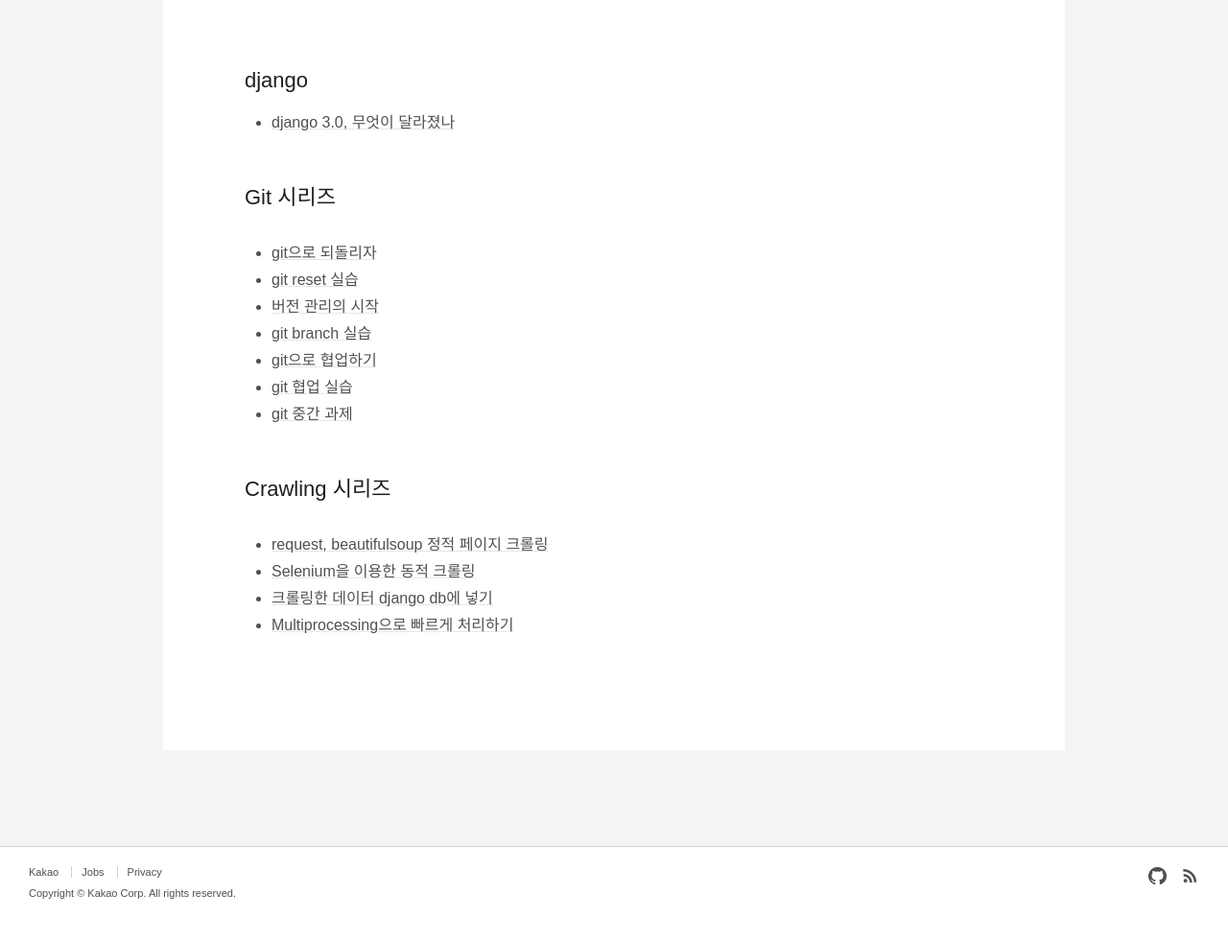
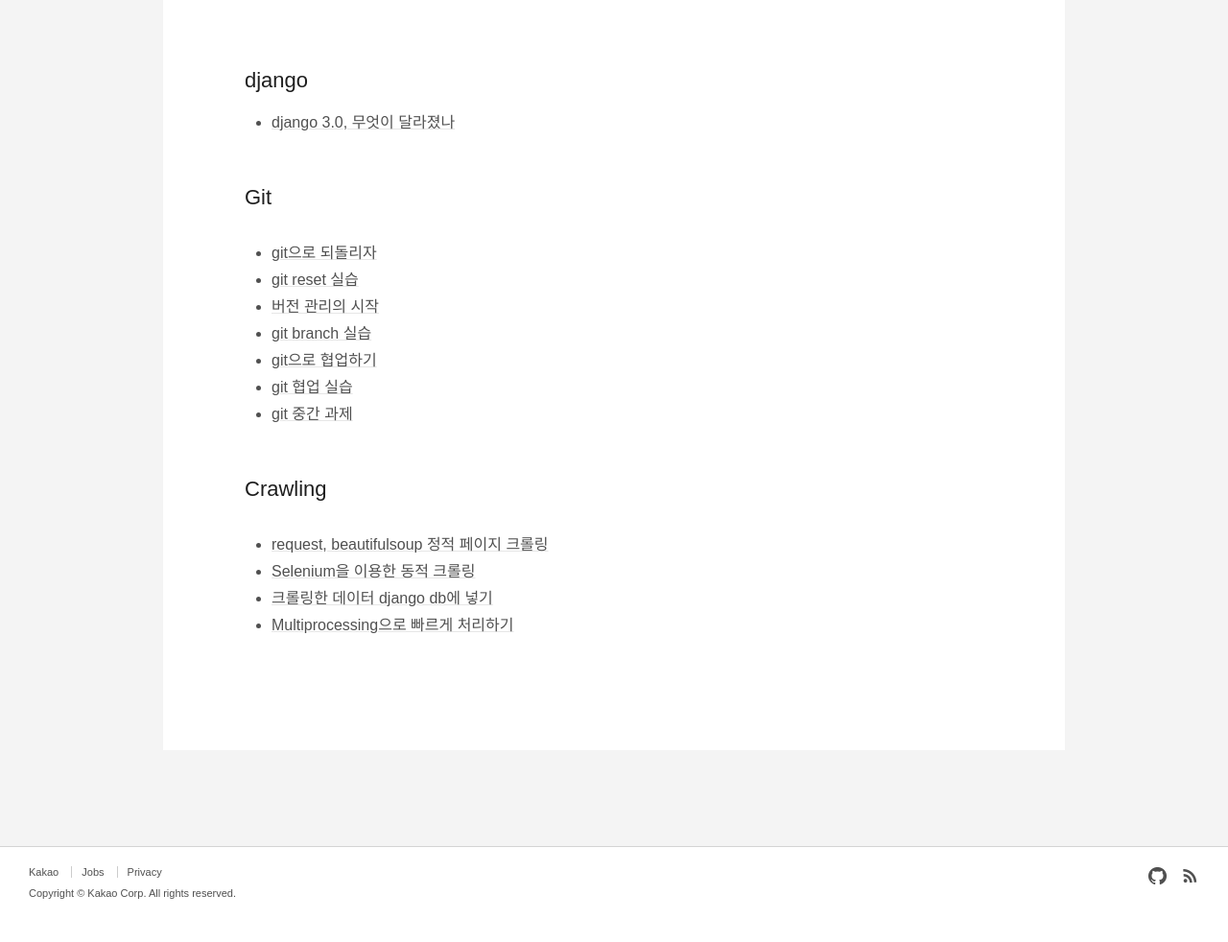
Before and after one commit to web-together/web-together.github.io, a Jekyll site: the page built from lectures.md, in a window 1280 px wide. Shown: the part 521-1503 px from the top of the page at 96% size. Built offline with Jekyll 4.4.1, drawn with Linux system fonts in a browser that asks for light colours; some web fonts are replaced; comment, search, counter and statistics services are not loaded.

Commit message:
lecture page

```diff
--- a/lectures.md
+++ b/lectures.md
@@ -11,7 +11,7 @@ tags: [lecture]
 ## django
   - [django 3.0, 무엇이 달라졌나](https://developers.kakao.com/features/platform#사용자관리)
 
-## Git 시리즈
+## Git
   - [git으로 되돌리자](https://developers.kakao.com/features/kakao#카카오내비-API)
   - [git reset 실습](https://developers.kakao.com/features/kakao#카카오페이-API)
   - [버전 관리의 시작](https://developers.kakao.com/features/kakao#카카오톡-API)
@@ -20,7 +20,7 @@ tags: [lecture]
   - [git 협업 실습]()
   - [git 중간 과제]()
 
-## Crawling 시리즈
+## Crawling
   - [request, beautifulsoup 정적 페이지 크롤링](https://developers.kakao.com/features/kakao#카카오-링크)
   - [Selenium을 이용한 동적 크롤링](https://developers.kakao.com/features/kakao#카카오스토리-API)
   - [크롤링한 데이터 django db에 넣기](https://developers.kakao.com/features/kakao#카카오스토리-API)
```
